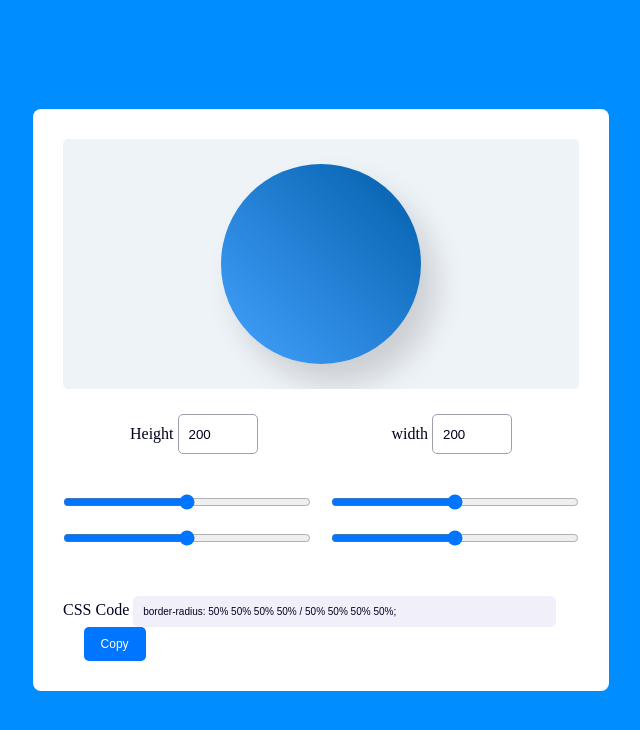
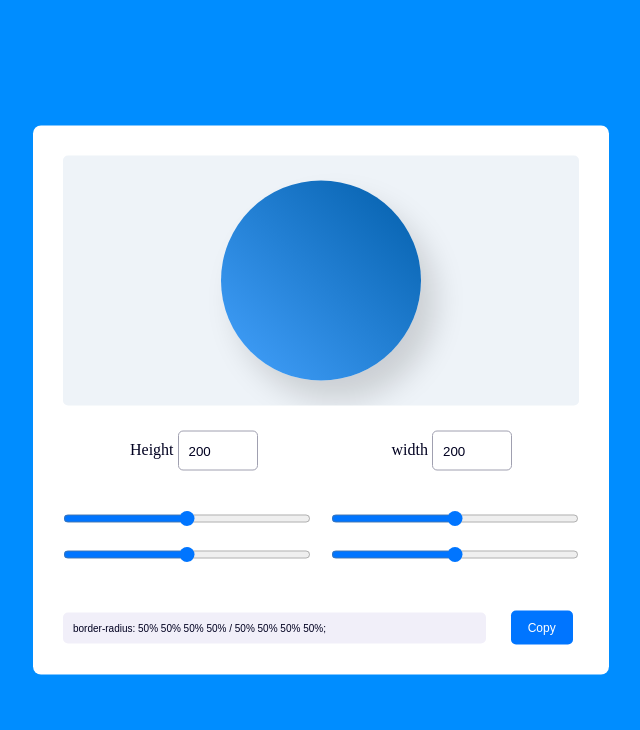
Before and after one commit to Siam2p/Blob_Maker_Step_JavaScript, a plain HTML site: page index.html in a window 1280 px wide. Shown: the whole page, without its empty margins (319-959 px from the left). Drawn offline with Linux system fonts and the light colour scheme.

Commit message:
simple html error fixt

```diff
--- a/index.html
+++ b/index.html
@@ -32,7 +32,6 @@
             <input type="range" value="50" id="range3" aria-label="Range 3">
             <input type="range" value="50" id="range4" aria-label="Range 4">
         </div>
-        <label for="css_code">CSS Code</label>
         <input type="text" id="css_code" name="css_code" readonly>
         <button id="copy">
             Copy
```
